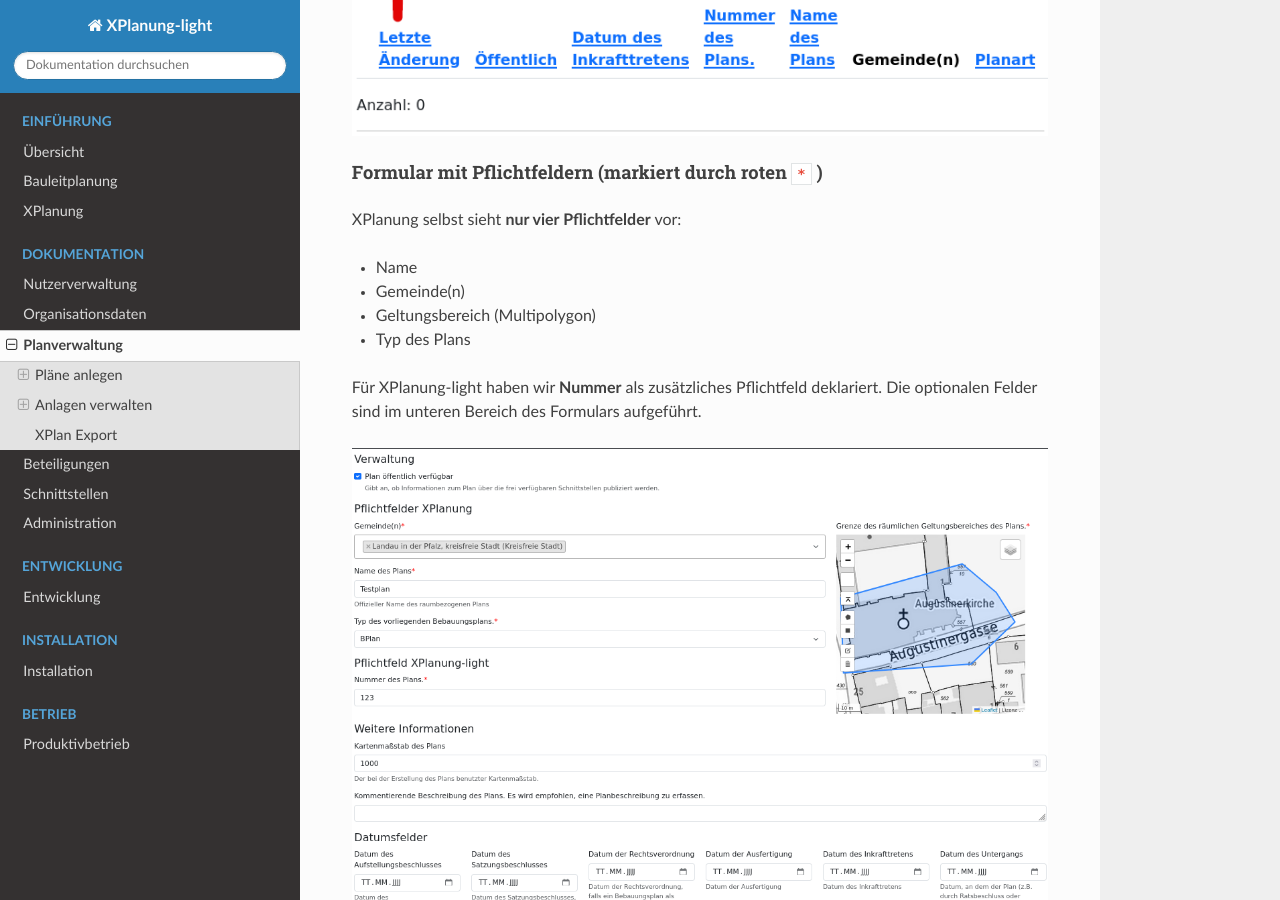
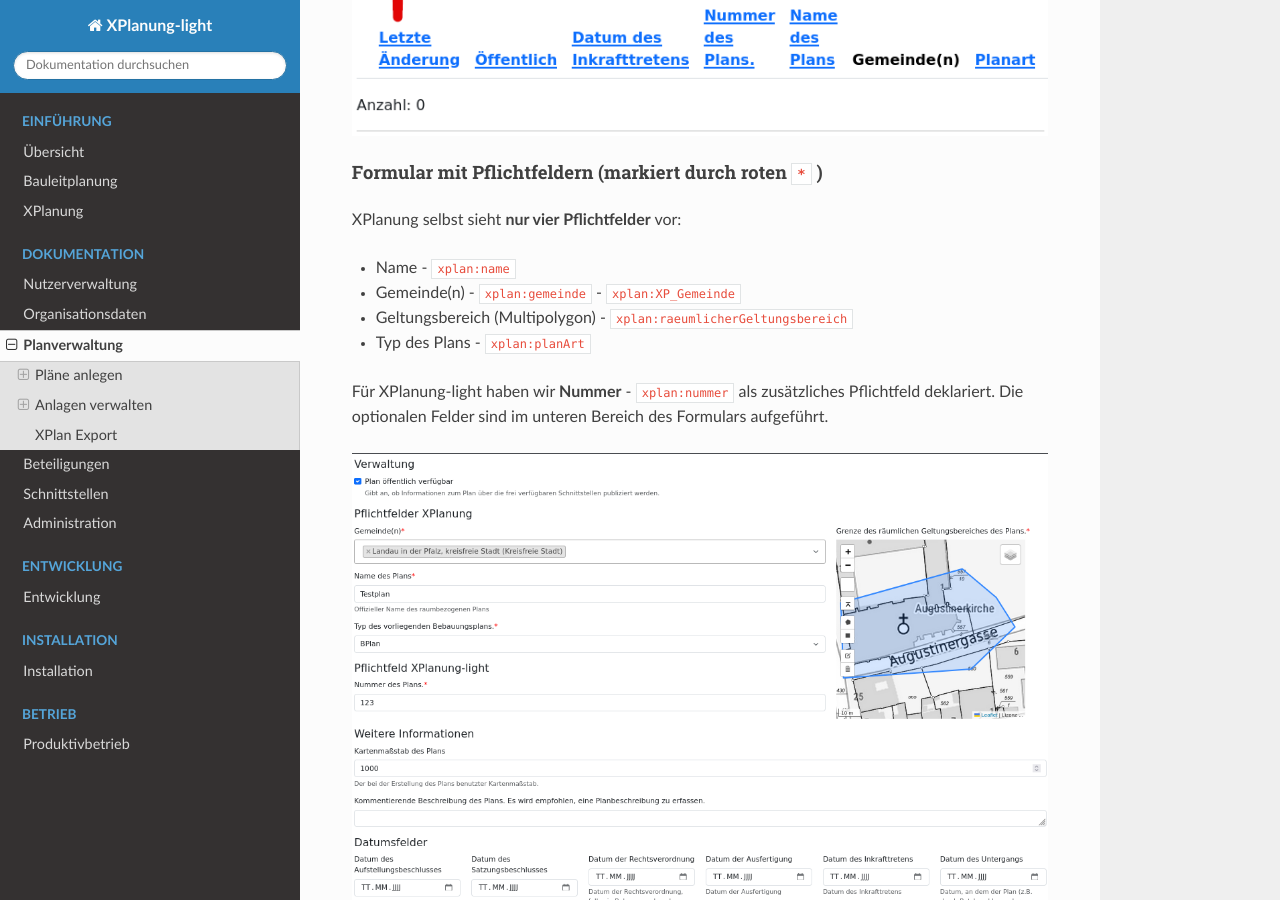
Before and after one commit to mrmap-community/xplanung_light, a Sphinx documentation site: the page built from docs/source/documentation/planmanagement.rst, in a window 1280 px wide and 900 px high, scrolled down 1165 px. Built offline with Sphinx 7.4.7 and the Read the Docs theme 3.1.0, drawn with Linux system fonts in a browser that asks for light colours.

Commit message:
Hinzufügen der xplan-Element Namen in Doku zur Planverwaltung

```diff
--- a/docs/source/documentation/planmanagement.rst
+++ b/docs/source/documentation/planmanagement.rst
@@ -23,12 +23,12 @@
 
 XPlanung selbst sieht **nur vier Pflichtfelder** vor:
 
-* Name
-* Gemeinde(n)
-* Geltungsbereich (Multipolygon)
-* Typ des Plans
+* Name - ``xplan:name``
+* Gemeinde(n) - ``xplan:gemeinde`` - ``xplan:XP_Gemeinde``
+* Geltungsbereich (Multipolygon) - ``xplan:raeumlicherGeltungsbereich``
+* Typ des Plans - ``xplan:planArt``
 
-Für XPlanung-light haben wir **Nummer** als zusätzliches Pflichtfeld deklariert.
+Für XPlanung-light haben wir **Nummer** - ``xplan:nummer`` als zusätzliches Pflichtfeld deklariert.
 Die optionalen Felder sind im unteren Bereich des Formulars aufgeführt.
 
 .. image:: ../media/bplan_formular_neu.png
```
